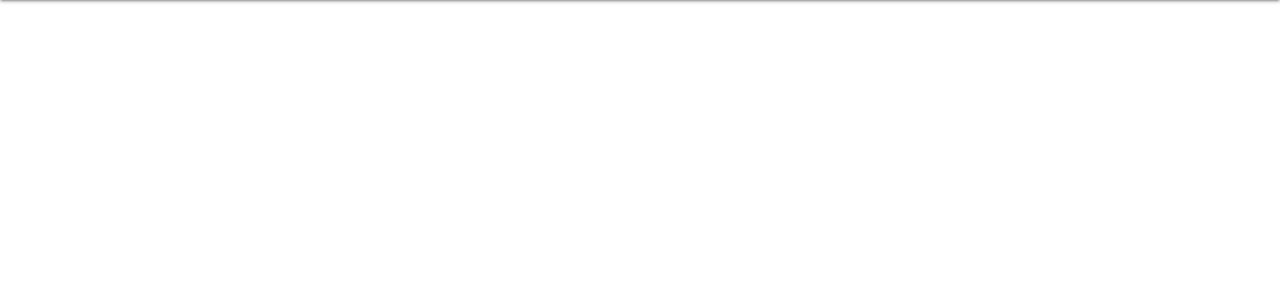
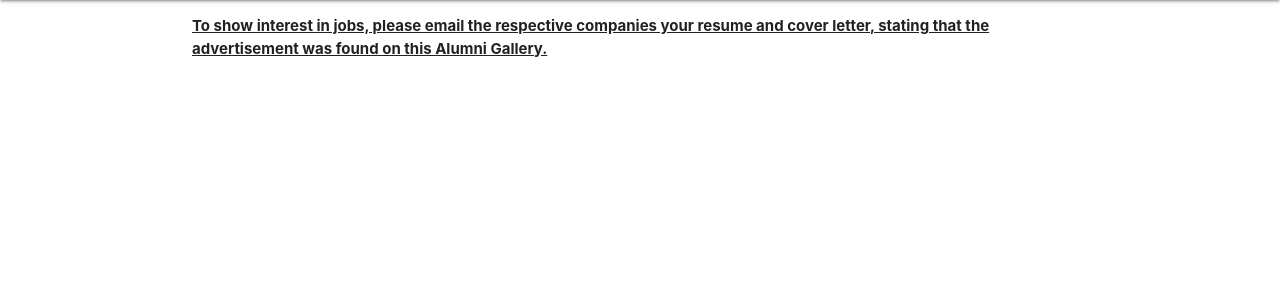
Before and after one commit to JessicaM16/AlumniGallery, a Flask app: page /jobBoard in a window 1280 px wide. Shown: the part 64-364 px from the top of the page. Run offline with Flask 2, Linux system fonts and the light colour scheme.

Commit message:
note to users about jobs

```diff
--- a/App/templates/jobBoard.html
+++ b/App/templates/jobBoard.html
@@ -35,7 +35,7 @@
       </table>
     </div>
   -->
-
+  <p><u><b>To show interest in jobs, please email the respective companies your resume and cover letter, stating that the advertisement was found on this Alumni Gallery.</b></u></p>
   <div class="row">
     {% for job in board %}
     <div class="col s12 m12">
```
